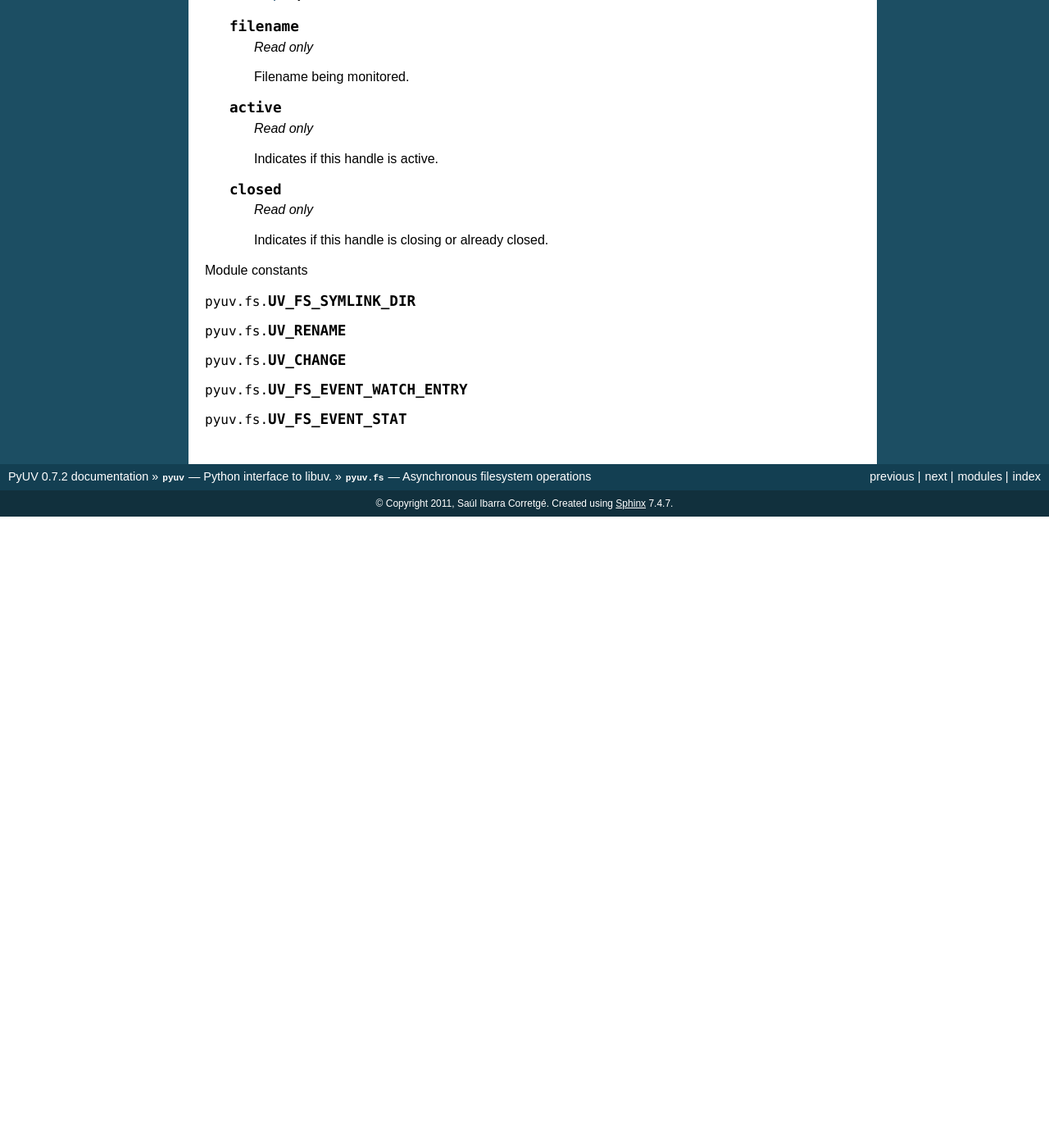
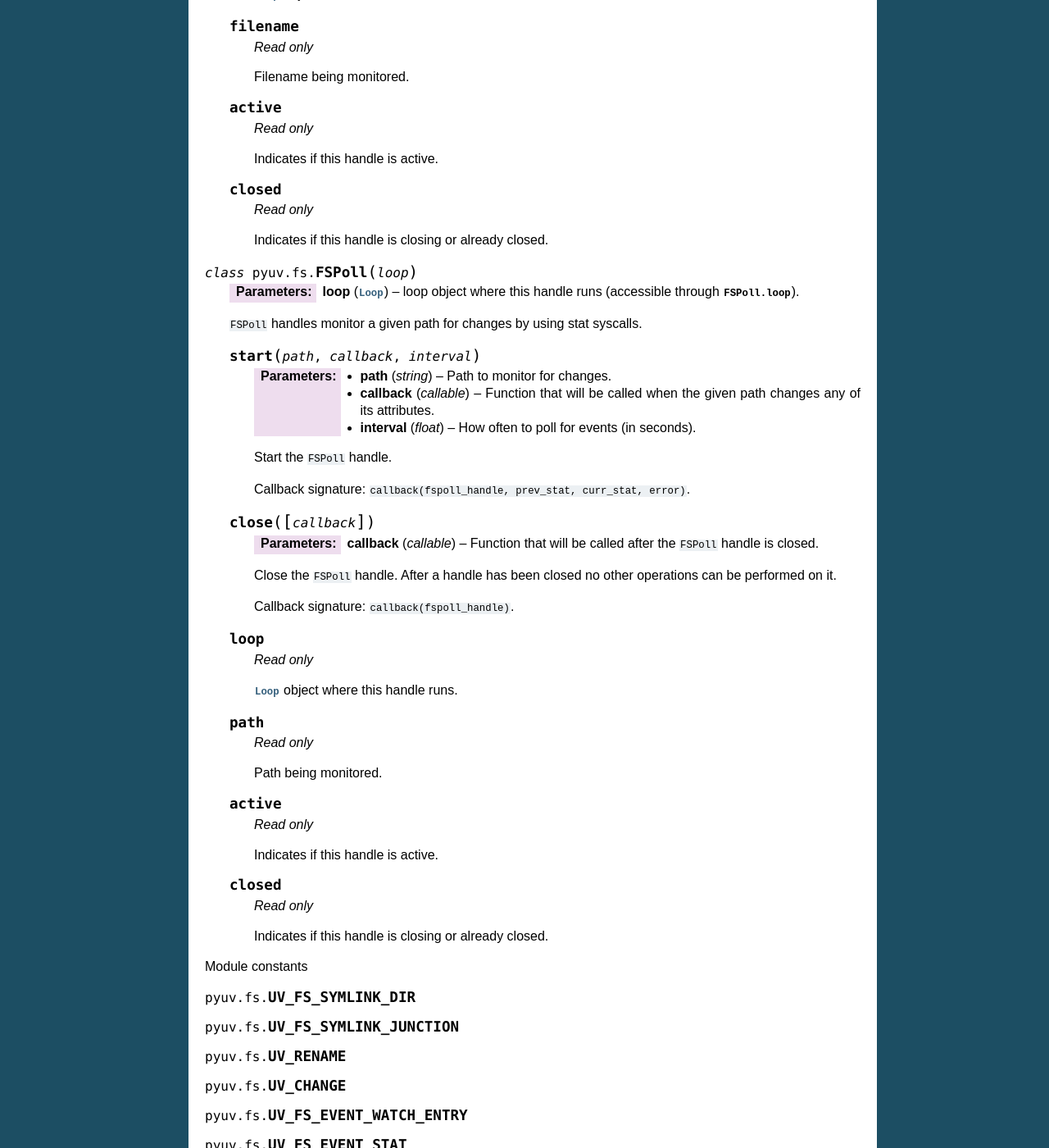
Before and after one commit to saghul/pyuv, a Sphinx documentation site: the page built from docs/fs.rst, in a window 1280 px wide and 1400 px high, scrolled down 5210 px. Shown: the whole window at 82% size. Built offline with Sphinx 7.4.7, drawn with Linux system fonts in a browser that asks for light colours; before the commit the page ends 5840 px from its top, so only the background shows below that; some of the changed text lies outside the part shown.

Commit message:
Updated documentation

```diff
--- a/docs/fs.rst
+++ b/docs/fs.rst
@@ -402,9 +402,66 @@
         Indicates if this handle is closing or already closed.
 
 
+
+.. py:class:: pyuv.fs.FSPoll(loop)
+
+    :type loop: :py:class:`Loop`
+    :param loop: loop object where this handle runs (accessible through :py:attr:`FSPoll.loop`).
+
+    ``FSPoll`` handles monitor a given path for changes by using stat syscalls.
+
+    .. py:method:: start(path, callback, interval)
+
+        :param string path: Path to monitor for changes.
+
+        :param callable callback: Function that will be called when the given path changes any of its
+            attributes.
+
+        :param float interval: How often to poll for events (in seconds).
+
+        Start the ``FSPoll`` handle.
+
+        Callback signature: ``callback(fspoll_handle, prev_stat, curr_stat, error)``.
+
+    .. py:method:: close([callback])
+
+        :param callable callback: Function that will be called after the ``FSPoll``
+            handle is closed.
+
+        Close the ``FSPoll`` handle. After a handle has been closed no other
+        operations can be performed on it.
+
+        Callback signature: ``callback(fspoll_handle)``.
+
+    .. py:attribute:: loop
+
+        *Read only*
+
+        :py:class:`Loop` object where this handle runs.
+
+    .. py:attribute:: path
+
+        *Read only*
+
+        Path being monitored.
+
+    .. py:attribute:: active
+
+        *Read only*
+
+        Indicates if this handle is active.
+
+    .. py:attribute:: closed
+
+        *Read only*
+
+        Indicates if this handle is closing or already closed.
+
+
 Module constants
 
 .. py:data:: pyuv.fs.UV_FS_SYMLINK_DIR
+.. py:data:: pyuv.fs.UV_FS_SYMLINK_JUNCTION
 .. py:data:: pyuv.fs.UV_RENAME
 .. py:data:: pyuv.fs.UV_CHANGE
 .. py:data:: pyuv.fs.UV_FS_EVENT_WATCH_ENTRY
```
Also changed, not shown: docs/process.rst (+13 -0 lines).
